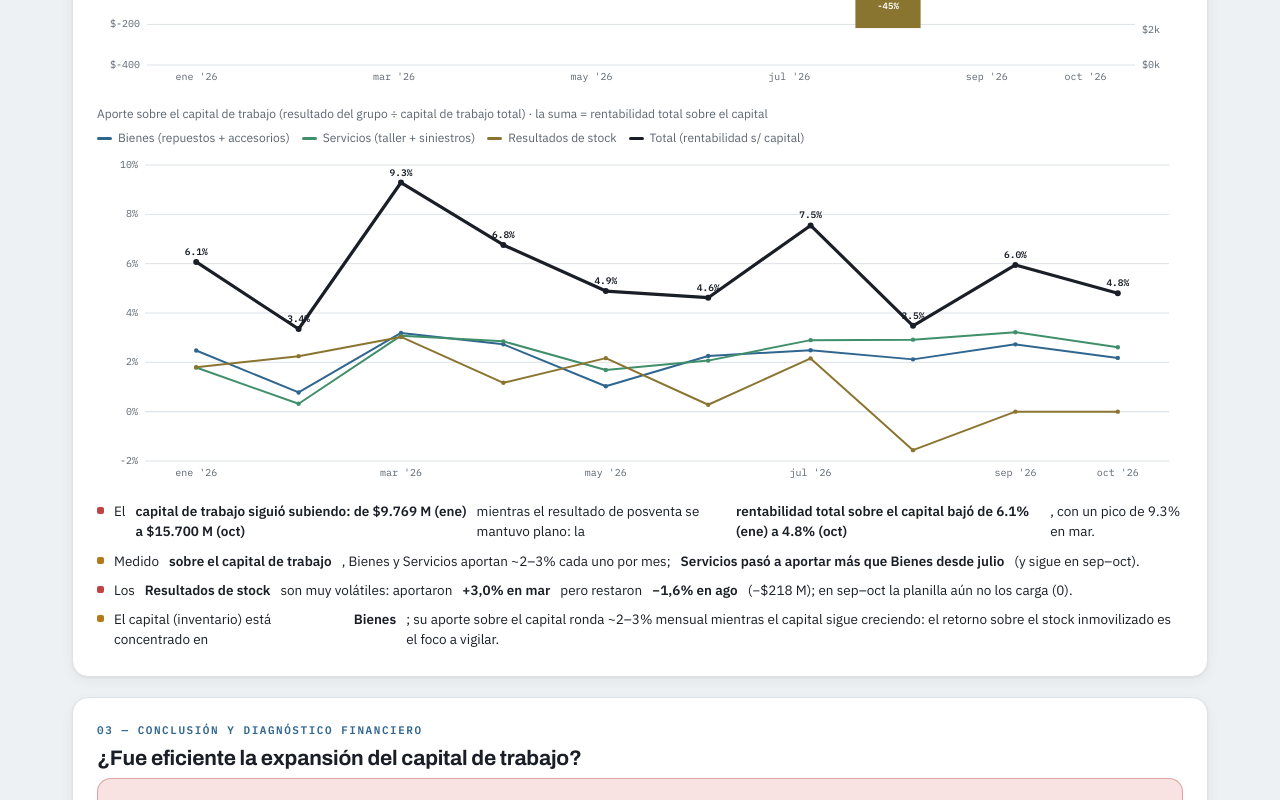
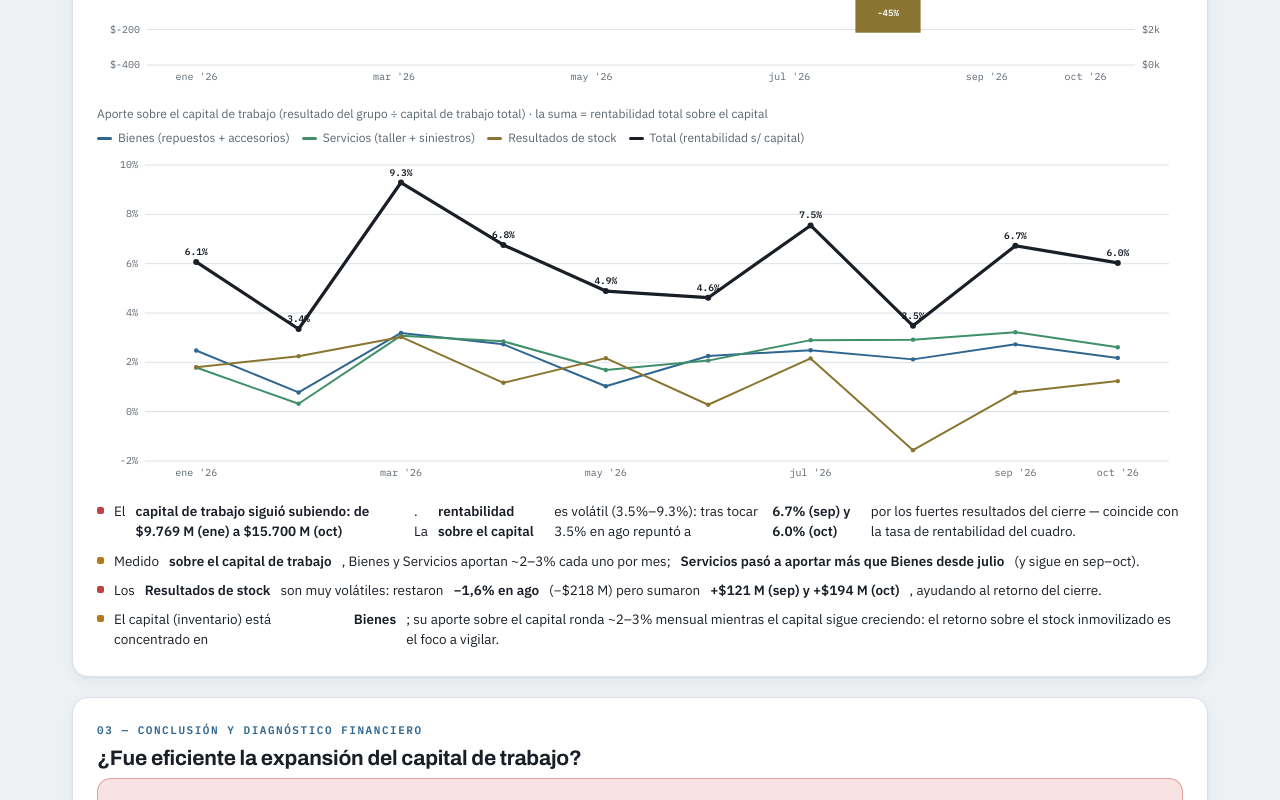
Before and after one commit to tatusaravia02-web/despachos-autocity, a plain HTML site: page capital-de-trabajo.html in a window 1280 px wide. Shown: the part 1626-2426 px from the top of the page. Drawn offline with Linux system fonts and the light colour scheme.

Commit message:
Corrige resultado neto sep/oct (fila 66) y rentabilidad sobre capital
El resultado neto de sep/oct estaba tomado de la fila equivocada (725 =
resultado operativo). El correcto está en la fila 66: sep 1.044, oct 947.
Así la rentabilidad sobre el capital da sep 6,7% y oct 6,0%, coincidiendo
con la tasa de rentabilidad oficial del cuadro. Resultados de stock: sep
+121, oct +194 (no 0).

Co-Authored-By: Claude Opus 4.8 <noreply@anthropic.com>
Claude-Session: https://claude.ai/code/session_01VpjD3E22CD6nMXHPze7yz4

```diff
--- a/capital-de-trabajo.html
+++ b/capital-de-trabajo.html
@@ -310,7 +310,7 @@ function hbarChart(host,items,fmt){
 (function(){
   const L=["ene '26","feb '26","mar '26","abr '26","may '26","jun '26","jul '26","ago '26","sep '26","oct '26"];
   // Bienes = Rep CBA + Rep interior + Accesorios ; Servicios = Taller CBA + Taller interior + Siniestros
-  const bienesRes=[242,79,334,306,123,287,308,296,423,343], servRes=[175,32,323,319,203,263,359,408,500,410], stockRes=[176,228,317,131,260,36,267,-218,0,0];
+  const bienesRes=[242,79,334,306,123,287,308,296,423,343], servRes=[175,32,323,319,203,263,359,408,500,410], stockRes=[176,228,317,131,260,36,267,-218,121,194];
   const CT=[9769,10124,10479,11189,11995,12687,12367,13962,15512,15700];       // capital de trabajo total
   const totalRes=bienesRes.map((b,i)=>b+servRes[i]+stockRes[i]);    // resultado posventa (= suma de los 3 grupos)
   const cB=css("--k-1"),cS=css("--k-3"),cK=css("--k-4"),cT=css("--ink");
@@ -330,9 +330,9 @@ function hbarChart(host,items,fmt){
     yfmt:v=>v+"%",tip:v=>v.toFixed(2)+"%"});
   const row=(i)=>(totalRes[i]/CT[i]*100);
   t5.innerHTML=[
-    ["neg",`El <b>capital de trabajo siguió subiendo: de $9.769 M (ene) a $15.700 M (oct)</b> mientras el resultado de posventa se mantuvo plano: la <b>rentabilidad total sobre el capital bajó de ${row(0).toFixed(1)}% (ene) a ${row(9).toFixed(1)}% (oct)</b>, con un pico de ${row(2).toFixed(1)}% en mar.`],
+    ["neg",`El <b>capital de trabajo siguió subiendo: de $9.769 M (ene) a $15.700 M (oct)</b>. La <b>rentabilidad sobre el capital</b> es volátil (${row(7).toFixed(1)}%–${row(2).toFixed(1)}%): tras tocar ${row(7).toFixed(1)}% en ago repuntó a <b>${row(8).toFixed(1)}% (sep) y ${row(9).toFixed(1)}% (oct)</b> por los fuertes resultados del cierre — coincide con la tasa de rentabilidad del cuadro.`],
     ["neu",`Medido <b>sobre el capital de trabajo</b>, Bienes y Servicios aportan ~2–3% cada uno por mes; <b>Servicios pasó a aportar más que Bienes desde julio</b> (y sigue en sep–oct).`],
-    ["neg",`Los <b>Resultados de stock</b> son muy volátiles: aportaron <b>+3,0% en mar</b> pero restaron <b>−1,6% en ago</b> (−$218 M); en sep–oct la planilla aún no los carga (0).`],
+    ["neg",`Los <b>Resultados de stock</b> son muy volátiles: restaron <b>−1,6% en ago</b> (−$218 M) pero sumaron <b>+$121 M (sep) y +$194 M (oct)</b>, ayudando al retorno del cierre.`],
     ["neu",`El capital (inventario) está concentrado en <b>Bienes</b>; su aporte sobre el capital ronda ~2–3% mensual mientras el capital sigue creciendo: el retorno sobre el stock inmovilizado es el foco a vigilar.`],
   ].map(([c,h])=>`<li class=${c}>${h}</li>`).join("");
 })();
```
